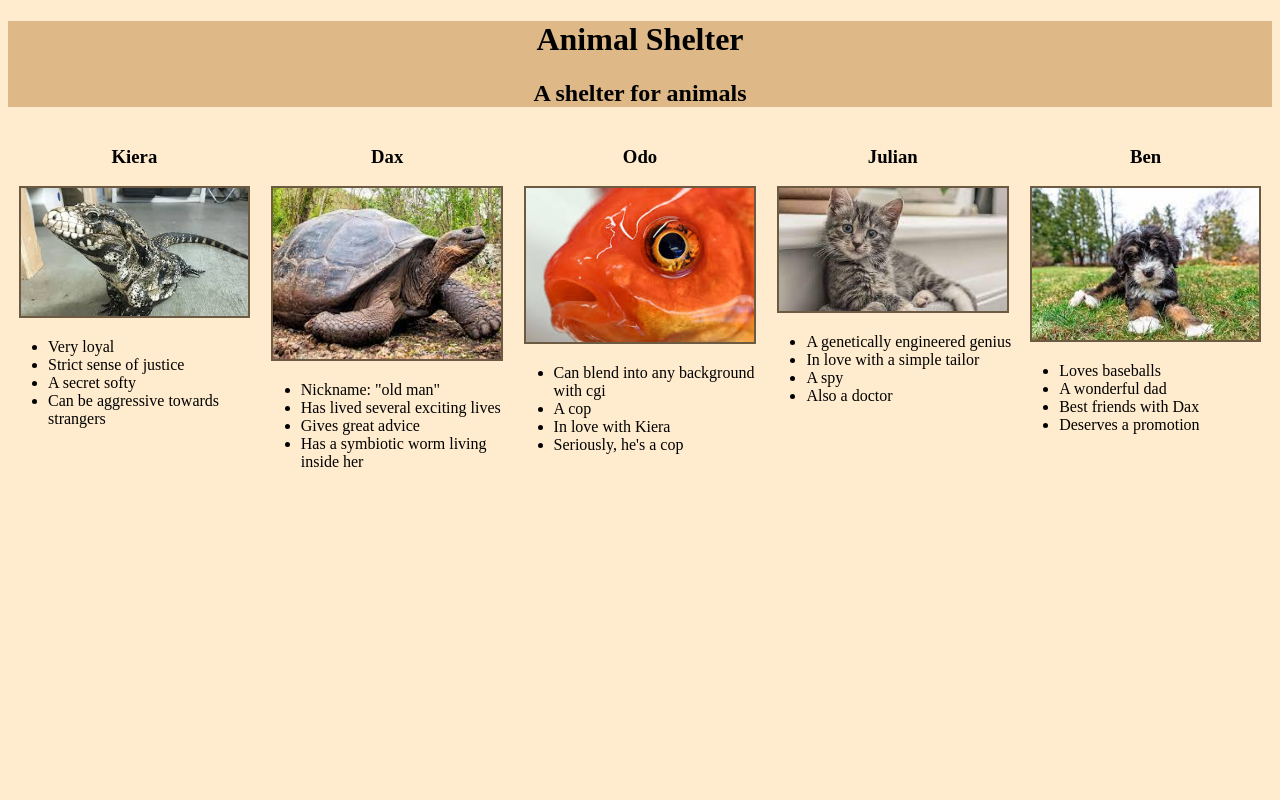
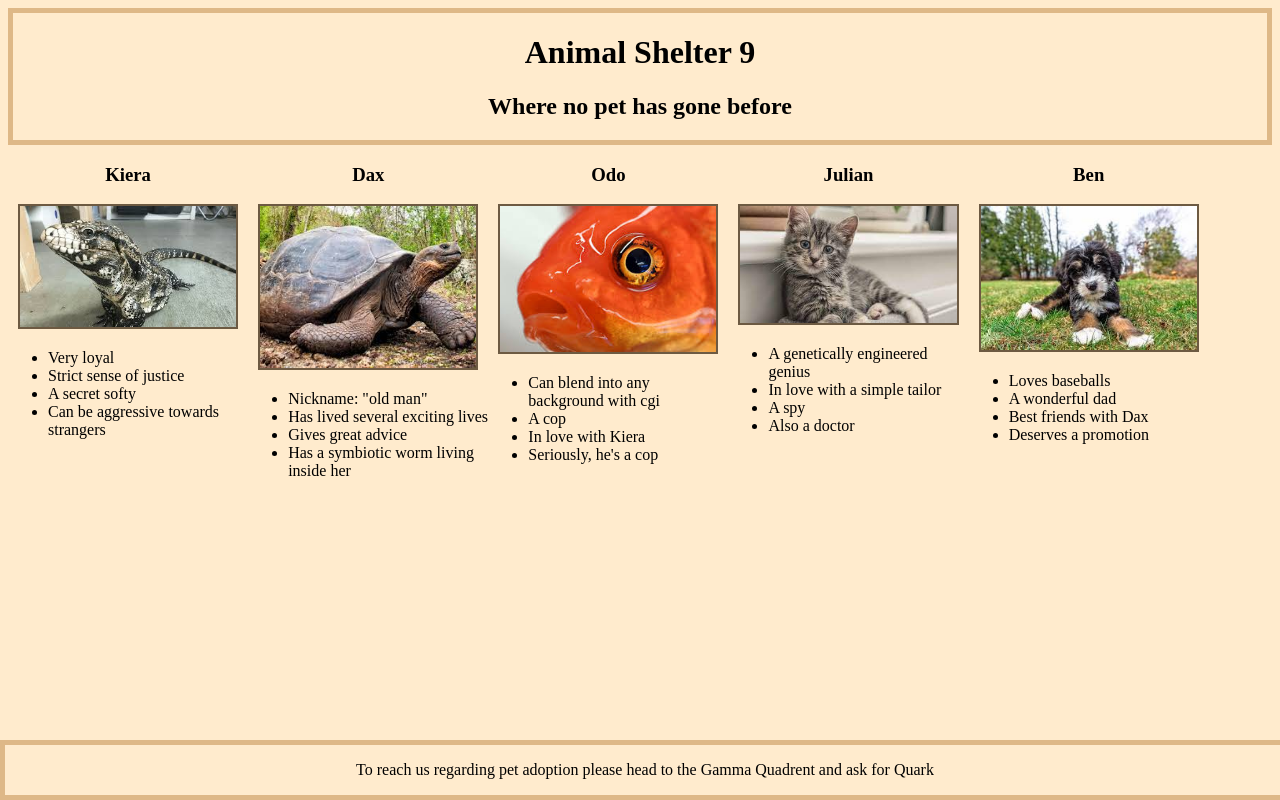
Before and after one commit to MxZoe/animal-shelter, a plain HTML site: page index.html in a window 1280 px wide. Drawn offline with Linux system fonts and the light colour scheme.

Commit message:
add footer and add frames

```diff
--- a/css/styles.css
+++ b/css/styles.css
@@ -1,18 +1,20 @@
+body{
+  background-color: blanchedalmond;
+}
+
 .title{
   text-align: center;
-  background-color: burlywood;
+  border: 5px solid burlywood;
 }
 
 .animal{
   float: left;
-  width: 20%;
+  width: 19%;
   text-align: center;
 }
 
 .animal img{
   border: 2px solid rgb(109, 90, 66);
-
-
   width: 90%;
 }
 
@@ -20,6 +22,16 @@
   text-align: left;
 }
 
-body{
-  background-color: blanchedalmond;
+
+.footer{
+  position: fixed;
+  left: 0;
+  right: 0;
+  bottom: 0;
+  text-align: center;
+  border: 5px solid burlywood;
+  width: 100%;
+
+
+
 }
--- a/index.html
+++ b/index.html
@@ -7,8 +7,8 @@
 <body>
 
   <div class="title">
-    <h1>Animal Shelter</h1>
-    <h2>A shelter for animals</h2>
+    <h1>Animal Shelter 9</h1>
+    <h2>Where no pet has gone before</h2>
   </div>
 
   <div class="animal">
@@ -65,6 +65,10 @@
       <li>Deserves a promotion</li>
     </ul>
   </div>
+
+  <div class="footer">
+    <p>To reach us regarding pet adoption please head to the Gamma Quadrent and ask for Quark</p>
+  </div>
 </body>
 
 
```
